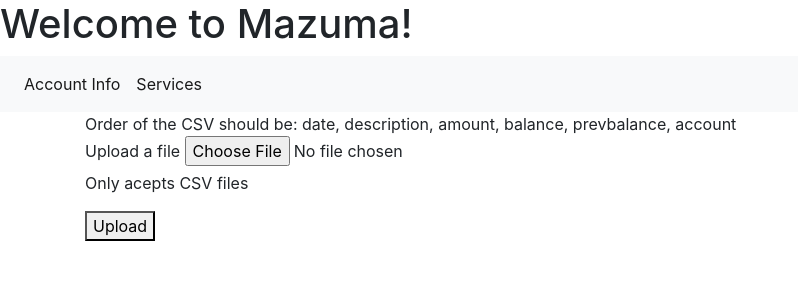
After one commit to mgroth74/banking, a Django app: page /upload-csv/ in a window 1280 px wide. The commit adds this page. Shown: the top 300 px of the page, without its empty margins (0-798 px from the left). Run offline with Django 3.2, Linux system fonts and the light colour scheme; some libraries are stand-ins or nearby versions.

Commit message:
functionality finished

```diff
--- a/banking/forms.py
+++ b/banking/forms.py
@@ -6,6 +6,7 @@
     class Meta:
         model = Accounts
         fields = ('name','acct_type', 'owner', 'interest_rt',)
+
 
 class TransactionForm(forms.ModelForm):
 
--- a/banking/models.py
+++ b/banking/models.py
@@ -6,6 +6,8 @@
   owner = models.CharField(default='', max_length=100)
   dt_opened = models.DateField(auto_now=False, auto_now_add=True)
   interest_rt = models.CharField(default='0', max_length=100)
+  balance = models.IntegerField(default = '0')
+
 
   def __str__(self):
     return self.name
--- a/banking/templates/account_detail.html
+++ b/banking/templates/account_detail.html
@@ -33,7 +33,6 @@
       <div class="col-sm-2">
         {{transaction.date | date:'m-d-Y'}}
 
-
       </div>
       <div class="col-sm-4">
         {{transaction.description}}
--- /dev/null
+++ b/banking/templates/transaction_upload.html
@@ -0,0 +1,14 @@
+{% extends 'base.html' %}
+
+
+{% block content %}
+{{order}}
+<form method="POST" enctype="multipart/form-data">
+  {% csrf_token %}
+  <label>Upload a file</label>
+  <input type="file" name="file">
+  <p>Only acepts CSV files</p>
+  <button type="submit">Upload</button>
+</form>
+
+{% endblock %}
--- a/banking/urls.py
+++ b/banking/urls.py
@@ -15,5 +15,5 @@
     path('transactions/<int:id>/delete', views.transaction_delete, name = 'transaction_delete'),
     path('cash_forecast/', views.cash_forecast, name = 'cash_forecast'),
     path('cash_forecast/income/', views.income_create, name = 'income_create'),
-
+    path('upload-csv/', views.transaction_upload, name='transaction_upload')
 ]
--- a/banking/views.py
+++ b/banking/views.py
@@ -2,13 +2,16 @@
 from .models import Accounts, Transactions, Cash_Forecast
 from .forms import AccountForm, TransactionForm, IncomeForm
 from django.db.models import Sum
+import csv, io
+from django.contrib import messages
+
 
 
 def account_list(request):
-    account = Accounts.objects.raw(""" SELECT banking_accounts.id,
+    account = Accounts.objects.all()
+    balance = Accounts.objects.raw(""" SELECT banking_accounts.id,
                 banking_accounts.name,
                 banking_transactions.balance,
-                banking_transactions.id,
                 banking_accounts.interest_rt
         FROM banking_transactions
                 JOIN banking_accounts on banking_transactions.name_id = banking_accounts.id
@@ -16,7 +19,9 @@
                 (SELECT distinct max(banking_transactions.id)
                     FROM banking_transactions group by banking_transactions.name_id) """)
 
-    return render(request, 'account_list.html', {'account': account})
+    return render(request, 'account_list.html',
+            {'account': account,
+             'balance': balance,})
 
 # def account_list(request):
 #     account = Accounts.objects.all()
@@ -35,6 +40,9 @@
     else:
         form = AccountForm()
         return render(request, 'account_form.html', {'form': form})
+
+
+
 
 def account_update(request, id):
     account = Accounts.objects.get(id = id)
@@ -135,3 +143,35 @@
     else:
         form = IncomeForm()
         return render(request, 'income_form.html', {'form': form})
+
+
+
+def transaction_upload(request):
+    template = "transaction_upload.html"
+
+    prompt = {
+        'order': 'Order of the CSV should be:  date, description, amount, balance, prevbalance, account'
+    }
+
+    if request.method == "GET":
+        return render(request, template, prompt)
+
+    csv_file = request.FILES['file']
+
+    # if not csv_file.name.endwith('.csv'):
+    #     message.err(request, 'Invalid file type')
+
+    data_set = csv_file.read().decode('UTF-8')
+    io_string = io.StringIO(data_set)
+    next(io_string)
+    for column in csv.reader(io_string, delimiter=',', quotechar="|"):
+        _, created = Transactions.objects.update_or_create(
+            date=column[0],
+            description=column[1],
+            amount=column[2],
+            balance=column[3],
+            prevbalance=column[4],
+            name_id=column[5],
+        )
+
+    return render(request, template)
--- a/banking_project/settings.py
+++ b/banking_project/settings.py
@@ -21,14 +21,14 @@
 # See https://docs.djangoproject.com/en/3.0/howto/deployment/checklist/
 
 # SECURITY WARNING: keep the secret key used in production secret!
-# SECRET_KEY = '=t#ca$rg3wa$*59l6bdxk7^b1k606qc!2q42=i0-524e%@0$)g'
+SECRET_KEY = '=t#ca$rg3wa$*59l6bdxk7^b1k606qc!2q42=i0-524e%@0$)g'
 
-SECRET_KEY = os.environ.get('SECRET_KEY')
+# SECRET_KEY = os.environ.get('SECRET_KEY')
 
 # SECURITY WARNING: don't run with debug turned on in production!
 DEBUG = True
 
-ALLOWED_HOSTS = ['mymazumaapp.herokuapp.com']
+ALLOWED_HOSTS = ['0.0.0.0', 'localhost', '127.0.0.1','mymazumaapp.herokuapp.com']
 
 
 # Application definition
```
Also changed, not shown: banking/templates/account_form.html (+8 -0 lines), banking/templates/account_list.html (+23 -1 lines), banking/migrations/0006_accounts_balance.py (added).
